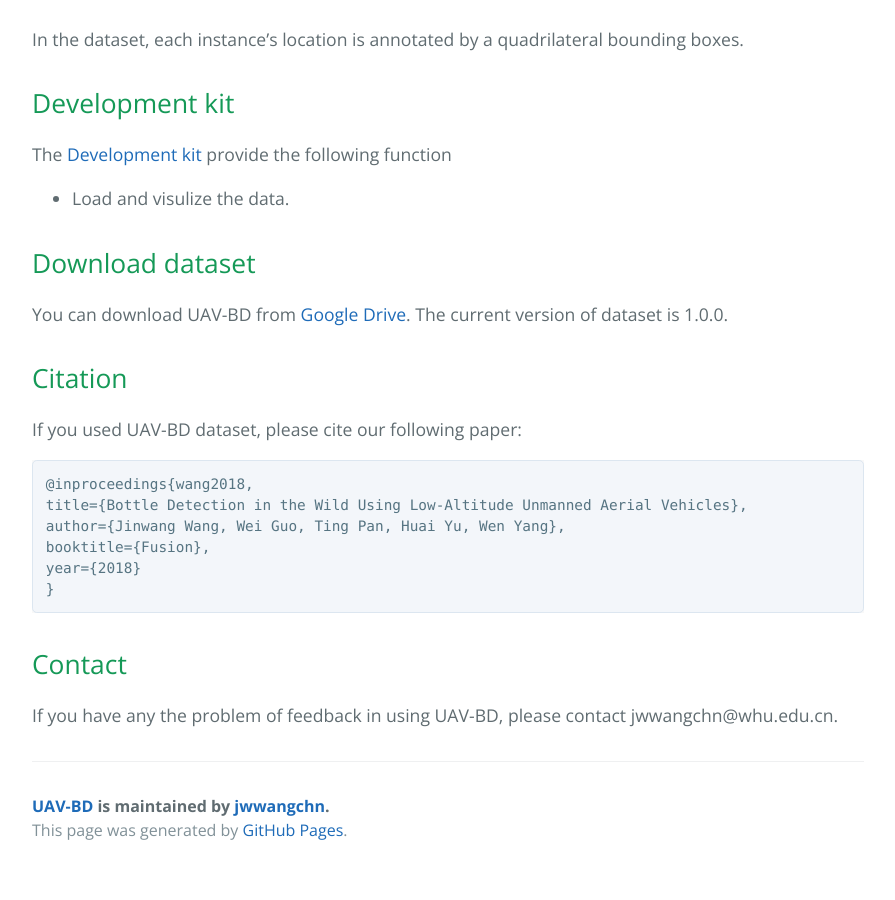
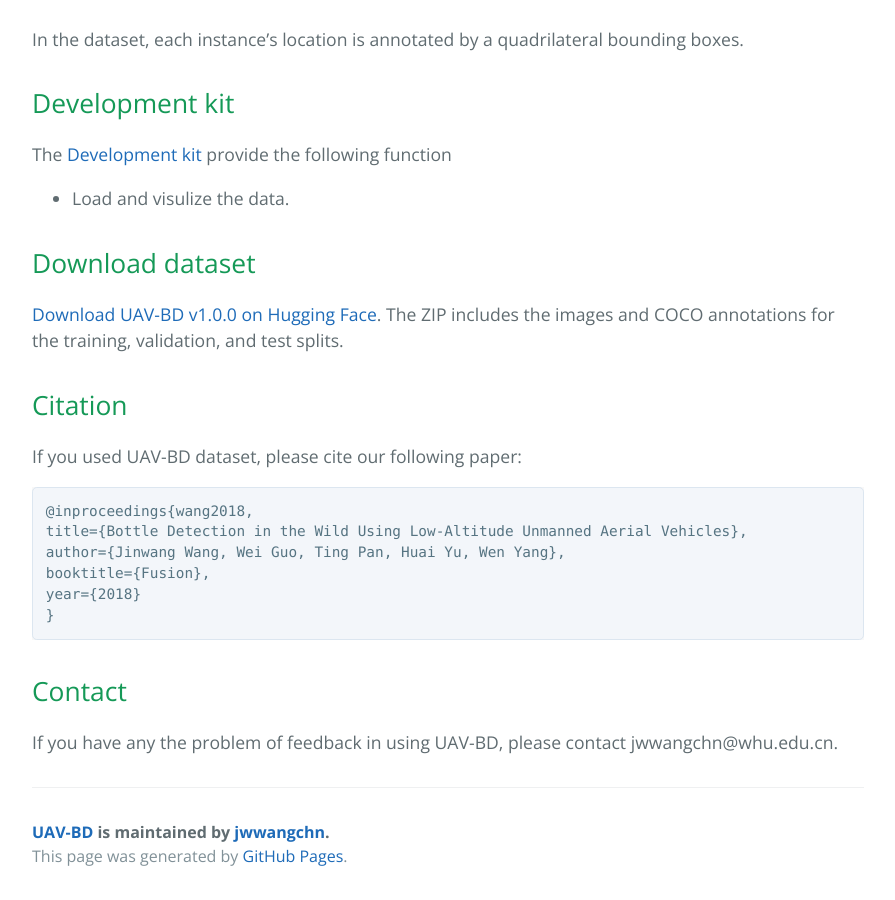
Before and after one commit to jwwangchn/UAV-BD, a Jekyll site: the page built from docs/index.md, in a window 1280 px wide and 900 px high, scrolled down 1308 px. Shown: the whole window, without its empty margins (192-1087 px from the left). Built offline with Jekyll 4.4.1, drawn with Linux system fonts in a browser that asks for light colours; our own code applies the rules of GitHub Pages for plain Markdown files; before the commit the page ends 2182 px from its top, so only the background shows below that.

Commit message:
Point UAV-BD dataset downloads to Hugging Face

```diff
--- a/docs/_layouts/default.html
+++ b/docs/_layouts/default.html
@@ -16,7 +16,7 @@
     <a href="{{ site.github.repository_url }}" class="btn">View on GitHub</a>
     {% endif %} {% if site.show_downloads %}
     <a href="https://ieeexplore.ieee.org/document/8455565" class="btn">Download Paper</a>
-    <a href="https://drive.google.com/file/d/1igEslsOFxj5YF0qiAr5eRbp7c6-YICxE/view" class="btn">Download Dataset</a>
+    <a href="https://huggingface.co/datasets/jwwangchn/UAV-BD" class="btn">Download Dataset</a>
     {% endif %}
   </section>
 
--- a/docs/index.md
+++ b/docs/index.md
@@ -13,7 +13,7 @@ The [Development kit](https://github.com/jwwangchn/wwtool.git) provide the follo
 - Load and visulize the data.
 
 ## Download dataset
-You can download UAV-BD from [Google Drive](https://drive.google.com/file/d/1igEslsOFxj5YF0qiAr5eRbp7c6-YICxE/view?usp=sharing). The current version of dataset is 1.0.0.
+[Download UAV-BD v1.0.0 on Hugging Face](https://huggingface.co/datasets/jwwangchn/UAV-BD). The ZIP includes the images and COCO annotations for the training, validation, and test splits.
 
 ## Citation
 If you used UAV-BD dataset, please cite our following paper:
```
Also changed, not shown: docs/README.md.
